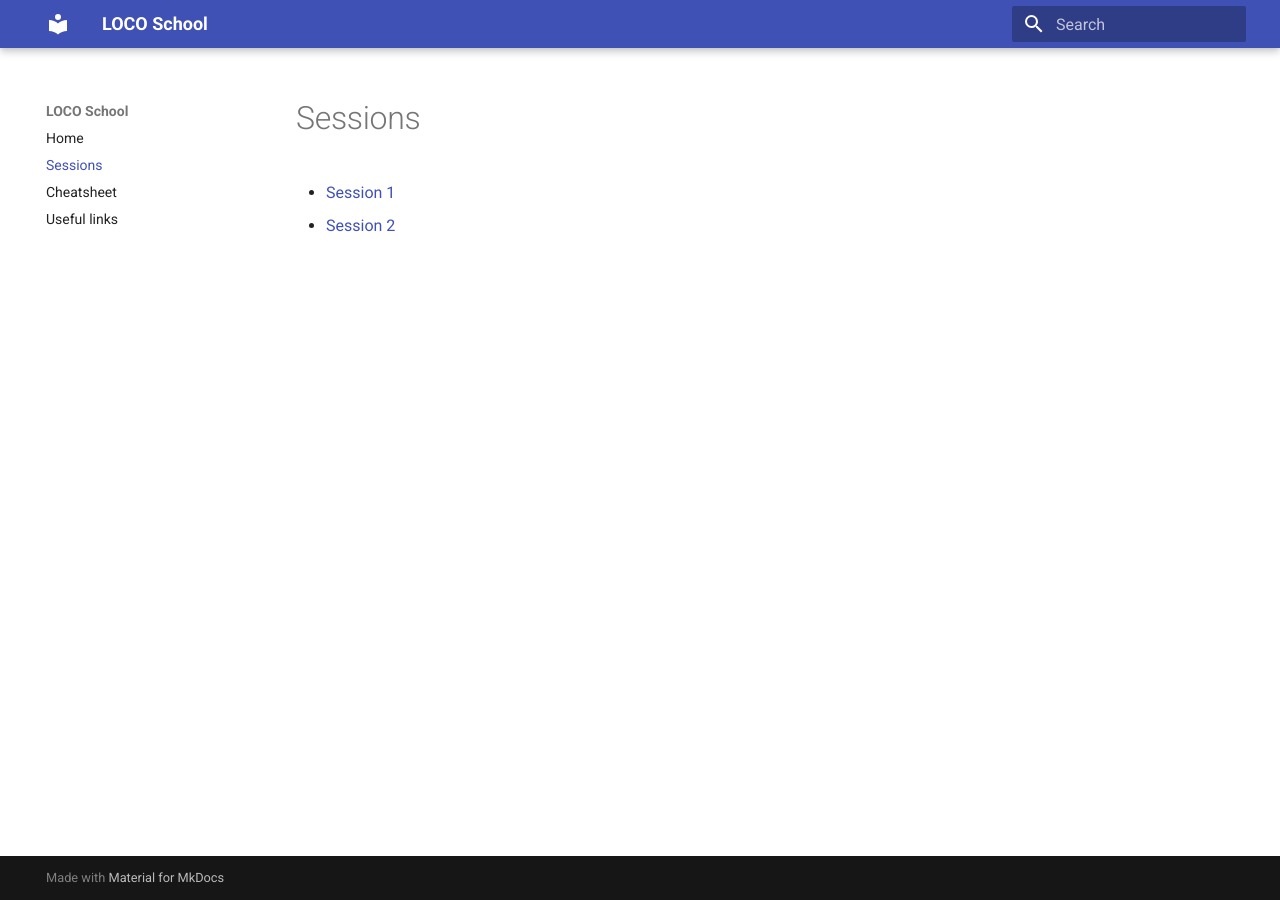
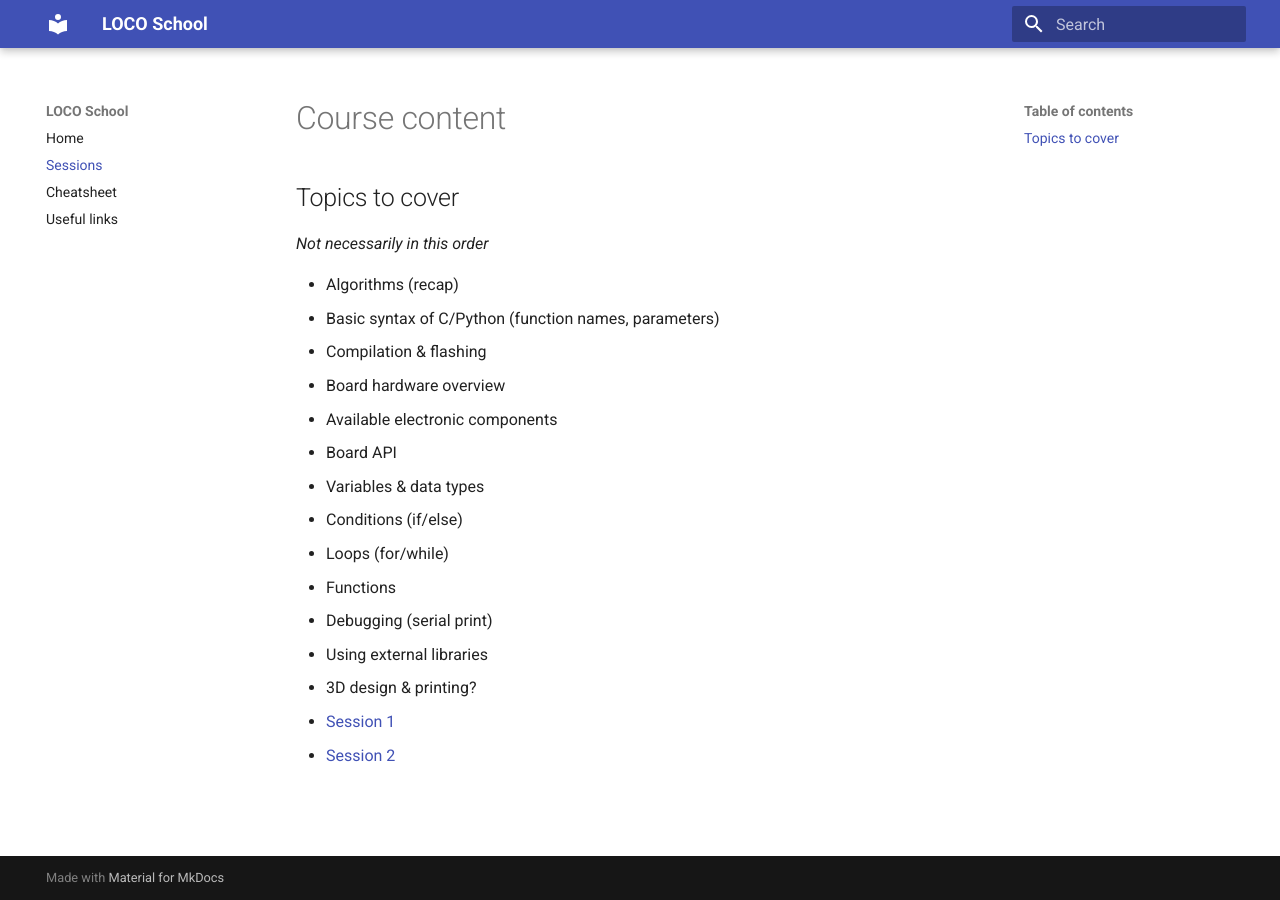
Before and after one commit to locoschool/locoschool, an MkDocs documentation site: the page built from docs/sessions.md, in a window 1280 px wide. Built offline with MkDocs 1.6.1 and Material for MkDocs 9.7.7, drawn with Linux system fonts in a browser that asks for light colours.

Commit message:
topics to cover

```diff
--- a/docs/sessions.md
+++ b/docs/sessions.md
@@ -1,2 +1,22 @@
+# Course content
+
+## Topics to cover
+
+*Not necessarily in this order*
+
+- Algorithms (recap)
+- Basic syntax of C/Python (function names, parameters)
+- Compilation & flashing
+- Board hardware overview
+- Available electronic components
+- Board API
+- Variables & data types
+- Conditions (if/else)
+- Loops (for/while)
+- Functions
+- Debugging (serial print)
+- Using external libraries
+- 3D design & printing?
+
 - [Session 1](sessions/s1.md)
 - [Session 2](sessions/s2.md)
```
